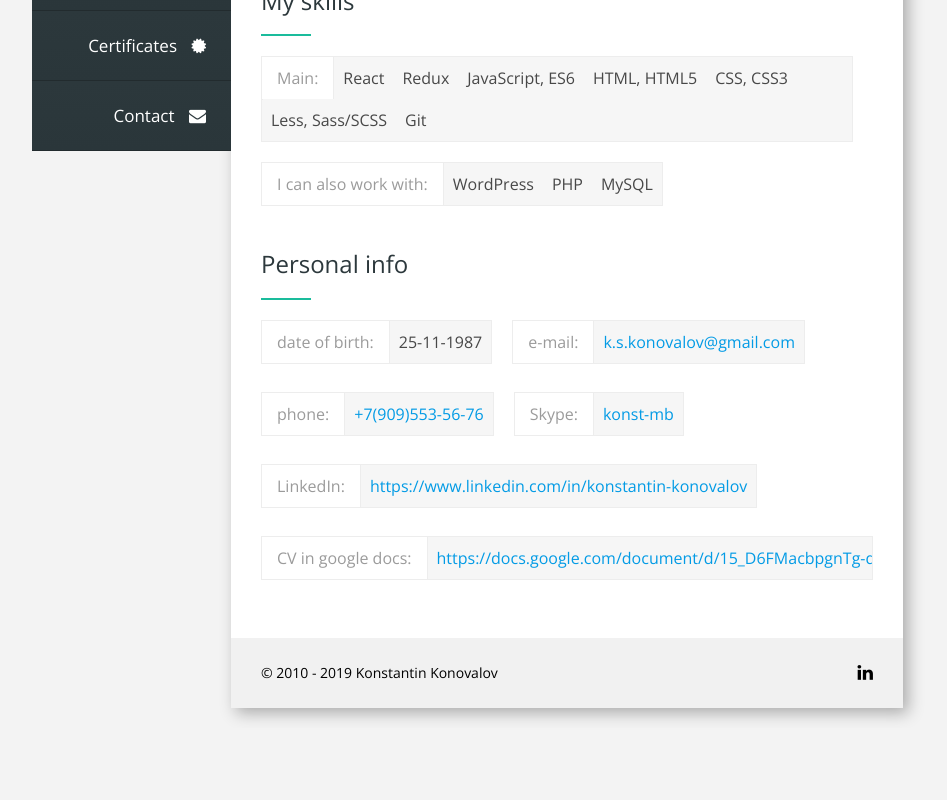
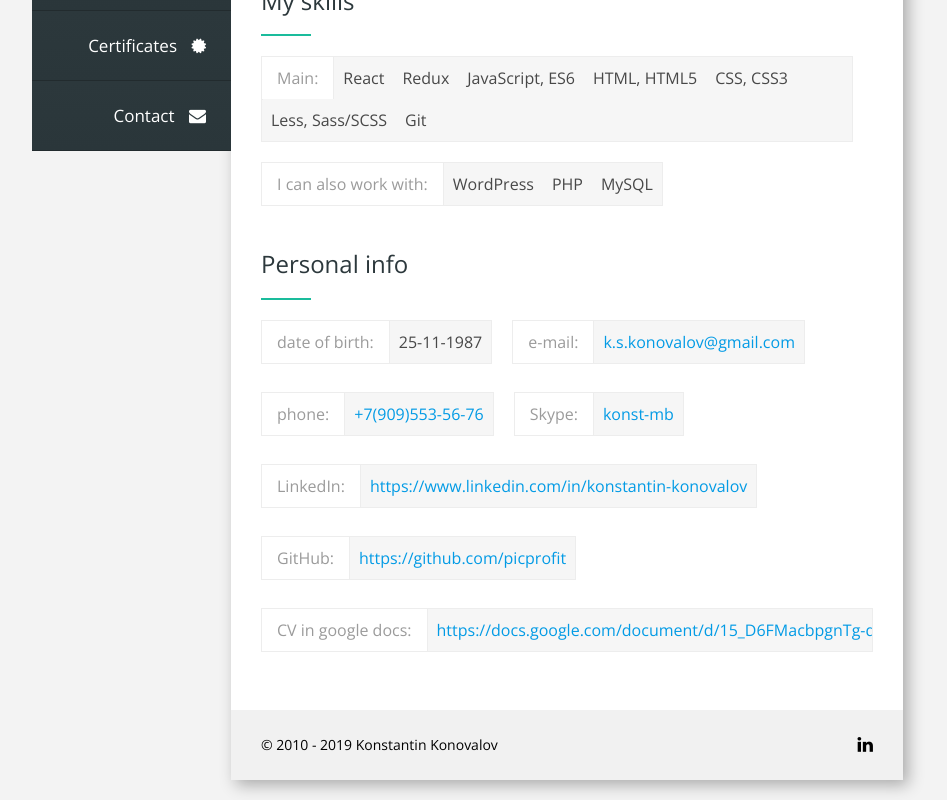
Before and after one commit to kskonovalov/CV, a React (Create React App) app: page / in a window 1280 px wide. Shown: the part 535-1335 px from the top of the page, without its empty margins (185-1132 px from the left). Before the commit the page ends 1263 px from the top, so only its background shows below. Built offline with nearby package versions, Linux system fonts and the light colour scheme.

Commit message:
add: github to pers data

```diff
--- a/src/components/PersonalInfo.js
+++ b/src/components/PersonalInfo.js
@@ -8,6 +8,7 @@ const PersonalInfo = () => {
     phone: 'phone',
     skype: 'Skype',
     linkedin: 'LinkedIn',
+    github: 'GitHub',
     cv: 'CV in google docs'
   };
 
--- a/src/data/PersonalData.js
+++ b/src/data/PersonalData.js
@@ -7,6 +7,7 @@ const PersonalData = {
   email: 'k.s.konovalov@gmail.com',
   phone: '+7(909)553-56-76',
   skype: 'konst-mb',
+  github: "https://github.com/picprofit",
   linkedin: 'https://www.linkedin.com/in/konstantin-konovalov',
   cv:
     'https://docs.google.com/document/d/15_D6FMacbpgnTg-qZ_fHtnkgVlSIcWA2iqwOQmZnFNY'
@@ -34,6 +35,11 @@ export const PersonalDataAdditional = {
     blank: true,
     icon: 'fa-linkedin'
   },
+  github: {
+    link: 'https://github.com/picprofit',
+    blank: true,
+    icon: 'fa-github'
+  },
   cv: {
     link:
       'https://docs.google.com/document/d/15_D6FMacbpgnTg-qZ_fHtnkgVlSIcWA2iqwOQmZnFNY',
```
